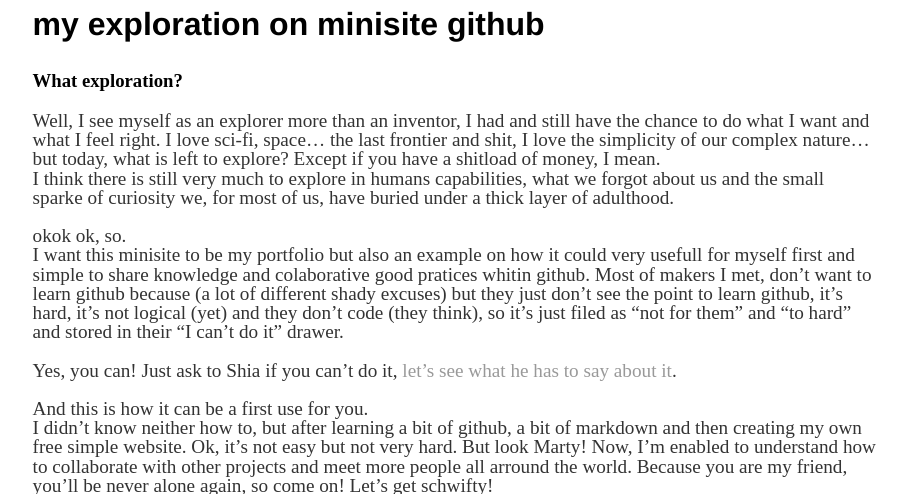
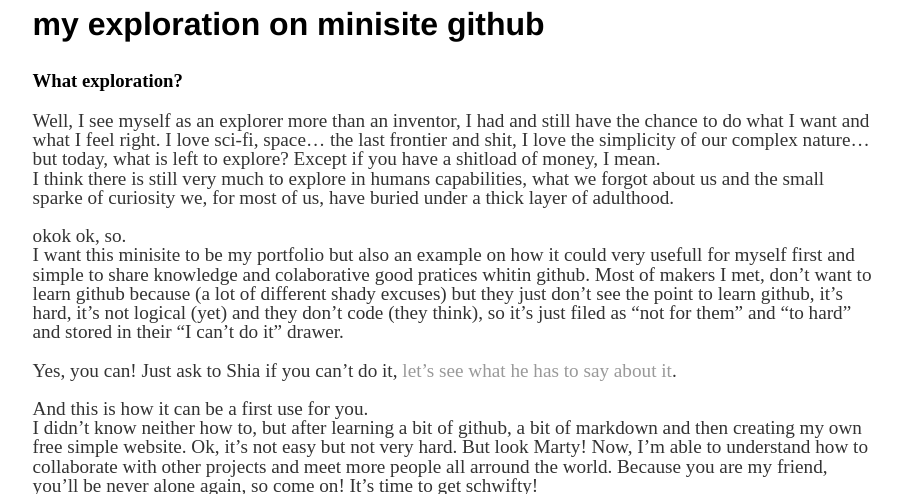
Before and after one commit to nicolasdb/nicolasdb.github.io, a Jekyll site: the page built from index.md, in a window 1280 px wide. Shown: the part 594-1088 px from the top of the page, without its empty margins (185-1092 px from the left). Built offline with Jekyll 4.4.1, drawn with Linux system fonts in a browser that asks for light colours; grey boxes are pictures that could not be loaded.

Commit message:
Update index.md

```diff
--- a/index.md
+++ b/index.md
@@ -25,6 +25,6 @@ Most of makers I met, don't want to learn github because (a lot of different sha
 Yes, you can! Just ask to Shia if you can't do it, [let's see what he has to say about it](https://www.youtube.com/watch?v=-NRaUjbZuOY).
 
 And this is how it can be a first use for you.
-I didn't know neither how to, but after learning a bit of github, a bit of markdown and then creating my own free simple website. Ok, it's not easy but not very hard. But look Marty! Now, I'm enabled to understand how to collaborate with other projects and meet more people all arround the world. Because you are my friend, you'll be never alone again, so come on! Let's get schwifty!
+I didn't know neither how to, but after learning a bit of github, a bit of markdown and then creating my own free simple website. Ok, it's not easy but not very hard. But look Marty! Now, I'm able to understand how to collaborate with other projects and meet more people all arround the world. Because you are my friend, you'll be never alone again, so come on! It's time to get schwifty!
 
 ![image](https://user-images.githubusercontent.com/12049360/32323816-861f4b74-bfc9-11e7-9795-781b90381454.png)
```
